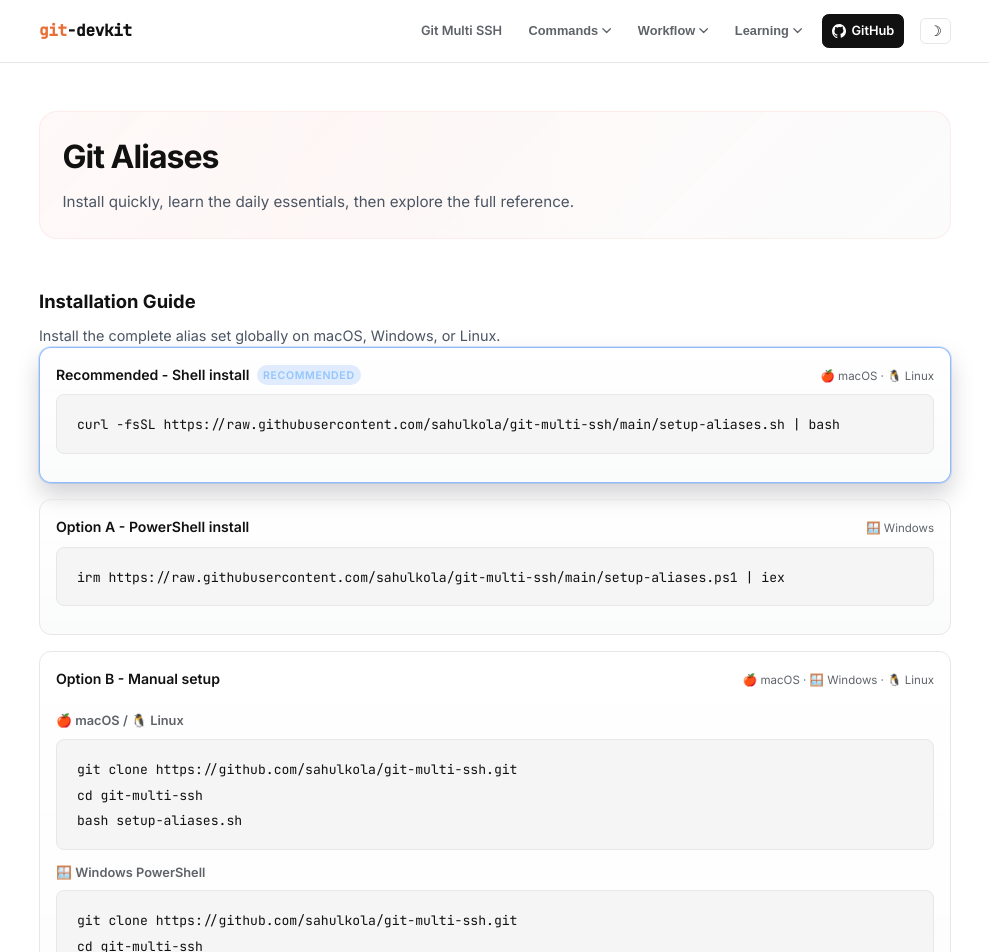
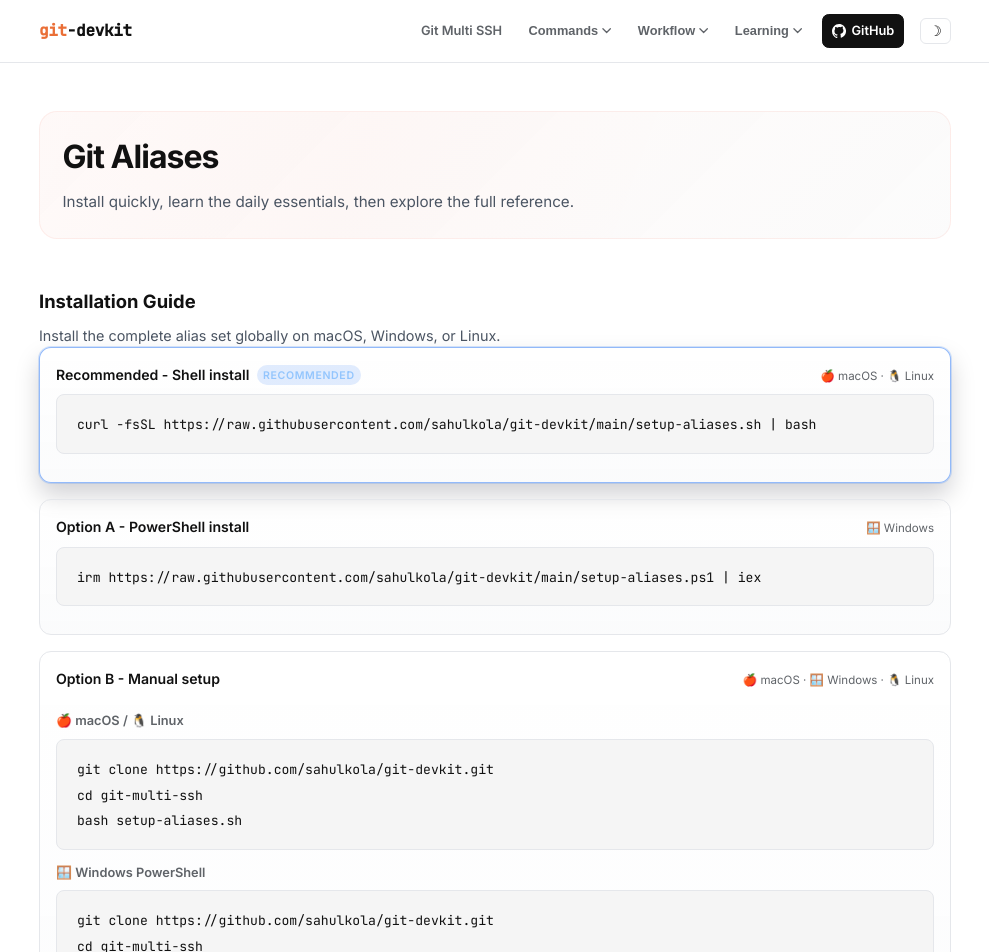
Before and after one commit to SahulKola/git-devkit, an Angular app in the folder docs-app/: page /aliases in a window 1280 px wide. Shown: the top 952 px of the page, without its empty margins (145-1134 px from the left). Built offline with nearby package versions, Linux system fonts and the light colour scheme.

Commit message:
fix: update */git-mutli-ssh urls to */git-devkit

```diff
--- a/docs-app/src/app/layout/footer.html
+++ b/docs-app/src/app/layout/footer.html
@@ -25,7 +25,7 @@
         </section>
         <section class="link-group" aria-labelledby="footer-links">
           <h4 id="footer-links">External</h4>
-          <a href="https://github.com/sahulkola/git-multi-ssh" target="_blank" rel="noopener"
+          <a href="https://github.com/sahulkola/git-devkit" target="_blank" rel="noopener"
             aria-label="GitHub repository, opens in a new tab" class="footer-github">GitHub Repository</a>
           <a href="https://www.npmjs.com/package/git-multi-ssh" target="_blank" rel="noopener"
             aria-label="npm package page, opens in a new tab">npm Package</a>
--- a/docs-app/src/app/layout/header.html
+++ b/docs-app/src/app/layout/header.html
@@ -45,7 +45,7 @@
             </ul>
           </li>
           <li class="nav-item nav-item-github">
-            <a class="github-link" href="https://github.com/sahulkola/git-multi-ssh" target="_blank" rel="noopener"
+            <a class="github-link" href="https://github.com/sahulkola/git-devkit" target="_blank" rel="noopener"
               aria-label="GitHub repository, opens in a new tab">
               <svg viewBox="0 0 16 16" aria-hidden="true" focusable="false">
                 <path
@@ -120,7 +120,7 @@
         </ul>
       </li>
       <li class="mobile-github">
-        <a href="https://github.com/sahulkola/git-multi-ssh" target="_blank" rel="noopener"
+        <a href="https://github.com/sahulkola/git-devkit" target="_blank" rel="noopener"
           aria-label="GitHub repository, opens in a new tab" (click)="closeMenu()"><span class="gh-icon"
             aria-hidden="true"><svg viewBox="0 0 16 16" focusable="false">
               <path
--- a/docs-app/src/app/pages/aliases.html
+++ b/docs-app/src/app/pages/aliases.html
@@ -17,7 +17,7 @@
             <span class="os-badges">🪟 Windows</span>
           </div>
           <div class="code-block">
-            <pre><code>irm https://raw.githubusercontent.com/sahulkola/git-multi-ssh/main/setup-aliases.ps1 | iex</code></pre>
+            <pre><code>irm https://raw.githubusercontent.com/sahulkola/git-devkit/main/setup-aliases.ps1 | iex</code></pre>
           </div>
         </article>
 
@@ -27,7 +27,7 @@
             <span class="os-badges">🍎 macOS · 🐧 Linux</span>
           </div>
           <div class="code-block">
-            <pre><code>curl -fsSL https://raw.githubusercontent.com/sahulkola/git-multi-ssh/main/setup-aliases.sh | bash</code></pre>
+            <pre><code>curl -fsSL https://raw.githubusercontent.com/sahulkola/git-devkit/main/setup-aliases.sh | bash</code></pre>
           </div>
         </article>
 
@@ -38,21 +38,21 @@
           </div>
           <h4>🍎 macOS / 🐧 Linux</h4>
           <div class="code-block">
-            <pre><code>git clone https://github.com/sahulkola/git-multi-ssh.git
+            <pre><code>git clone https://github.com/sahulkola/git-devkit.git
 cd git-multi-ssh
 bash setup-aliases.sh</code></pre>
           </div>
 
           <h4>🪟 Windows PowerShell</h4>
           <div class="code-block">
-            <pre><code>git clone https://github.com/sahulkola/git-multi-ssh.git
+            <pre><code>git clone https://github.com/sahulkola/git-devkit.git
 cd git-multi-ssh
 powershell -ExecutionPolicy Bypass -File .\setup-aliases.ps1</code></pre>
           </div>
 
           <h4>🪟 Windows Command Prompt</h4>
           <div class="code-block">
-            <pre><code>git clone https://github.com/sahulkola/git-multi-ssh.git
+            <pre><code>git clone https://github.com/sahulkola/git-devkit.git
 cd git-multi-ssh
 setup-aliases.bat</code></pre>
           </div>
@@ -64,7 +64,7 @@ setup-aliases.bat</code></pre>
             <span class="os-badges">🍎 macOS · 🐧 Linux</span>
           </div>
           <div class="code-block">
-            <pre><code>curl -fsSL https://raw.githubusercontent.com/sahulkola/git-multi-ssh/main/setup-aliases.sh | bash</code></pre>
+            <pre><code>curl -fsSL https://raw.githubusercontent.com/sahulkola/git-devkit/main/setup-aliases.sh | bash</code></pre>
           </div>
         </article>
 
@@ -74,7 +74,7 @@ setup-aliases.bat</code></pre>
             <span class="os-badges">🪟 Windows</span>
           </div>
           <div class="code-block">
-            <pre><code>irm https://raw.githubusercontent.com/sahulkola/git-multi-ssh/main/setup-aliases.ps1 | iex</code></pre>
+            <pre><code>irm https://raw.githubusercontent.com/sahulkola/git-devkit/main/setup-aliases.ps1 | iex</code></pre>
           </div>
         </article>
 
@@ -85,21 +85,21 @@ setup-aliases.bat</code></pre>
           </div>
           <h4>🍎 macOS / 🐧 Linux</h4>
           <div class="code-block">
-            <pre><code>git clone https://github.com/sahulkola/git-multi-ssh.git
+            <pre><code>git clone https://github.com/sahulkola/git-devkit.git
 cd git-multi-ssh
 bash setup-aliases.sh</code></pre>
           </div>
 
           <h4>🪟 Windows PowerShell</h4>
           <div class="code-block">
-            <pre><code>git clone https://github.com/sahulkola/git-multi-ssh.git
+            <pre><code>git clone https://github.com/sahulkola/git-devkit.git
 cd git-multi-ssh
 powershell -ExecutionPolicy Bypass -File .\setup-aliases.ps1</code></pre>
           </div>
 
           <h4>🪟 Windows Command Prompt</h4>
           <div class="code-block">
-            <pre><code>git clone https://github.com/sahulkola/git-multi-ssh.git
+            <pre><code>git clone https://github.com/sahulkola/git-devkit.git
 cd git-multi-ssh
 setup-aliases.bat</code></pre>
           </div>
--- a/docs-app/src/app/pages/home.html
+++ b/docs-app/src/app/pages/home.html
@@ -14,7 +14,7 @@
     </p>
     <div class="cta">
       <a routerLink="/installation" class="btn-primary">Get Started →</a>
-      <a href="https://github.com/sahulkola/git-multi-ssh" target="_blank" class="btn-secondary">View on GitHub</a>
+      <a href="https://github.com/sahulkola/git-devkit" target="_blank" class="btn-secondary">View on GitHub</a>
     </div>
   </div>
 </section>
--- a/docs-app/src/app/pages/installation.html
+++ b/docs-app/src/app/pages/installation.html
@@ -43,17 +43,17 @@
 
           <h4>🍎 macOS / 🐧 Linux</h4>
           <div class="code-block">
-            <pre><code>curl -fsSL https://raw.githubusercontent.com/sahulkola/git-multi-ssh/main/setup.sh | bash</code></pre>
+            <pre><code>curl -fsSL https://raw.githubusercontent.com/sahulkola/git-devkit/main/setup.sh | bash</code></pre>
           </div>
 
           <h4>🪟 Windows PowerShell</h4>
           <div class="code-block">
-            <pre><code>irm https://raw.githubusercontent.com/sahulkola/git-multi-ssh/main/setup.ps1 | iex</code></pre>
+            <pre><code>irm https://raw.githubusercontent.com/sahulkola/git-devkit/main/setup.ps1 | iex</code></pre>
           </div>
 
           <h4>🪟 Windows Command Prompt</h4>
           <div class="code-block">
-            <pre><code>curl -L -o setup.bat https://raw.githubusercontent.com/sahulkola/git-multi-ssh/main/setup.bat
+            <pre><code>curl -L -o setup.bat https://raw.githubusercontent.com/sahulkola/git-devkit/main/setup.bat
 setup.bat</code></pre>
           </div>
         </article>
@@ -79,7 +79,7 @@ git-multi-ssh</code></pre>
 
           <h4>🍎 macOS / 🐧 Linux</h4>
           <div class="code-block">
-            <pre><code>git clone https://github.com/sahulkola/git-multi-ssh.git ~/.git-multi-ssh
+            <pre><code>git clone https://github.com/sahulkola/git-devkit.git ~/.git-multi-ssh
 cd ~/.git-multi-ssh
 npm install
 npm link</code></pre>
@@ -87,7 +87,7 @@ npm link</code></pre>
 
           <h4>🪟 Windows PowerShell</h4>
           <div class="code-block">
-            <pre><code>git clone https://github.com/sahulkola/git-multi-ssh.git $env:USERPROFILE\.git-multi-ssh
+            <pre><code>git clone https://github.com/sahulkola/git-devkit.git $env:USERPROFILE\.git-multi-ssh
 cd $env:USERPROFILE\.git-multi-ssh
 npm install
 npm link</code></pre>
@@ -95,7 +95,7 @@ npm link</code></pre>
 
           <h4>🪟 Windows Command Prompt</h4>
           <div class="code-block">
-            <pre><code>git clone https://github.com/sahulkola/git-multi-ssh.git %USERPROFILE%\.git-multi-ssh
+            <pre><code>git clone https://github.com/sahulkola/git-devkit.git %USERPROFILE%\.git-multi-ssh
 cd %USERPROFILE%\.git-multi-ssh
 npm install
 npm link</code></pre>
@@ -123,17 +123,17 @@ git-multi-ssh</code></pre>
 
           <h4>🍎 macOS / 🐧 Linux</h4>
           <div class="code-block">
-            <pre><code>curl -fsSL https://raw.githubusercontent.com/sahulkola/git-multi-ssh/main/setup.sh | bash</code></pre>
+            <pre><code>curl -fsSL https://raw.githubusercontent.com/sahulkola/git-devkit/main/setup.sh | bash</code></pre>
           </div>
 
           <h4>🪟 Windows PowerShell</h4>
           <div class="code-block">
-            <pre><code>irm https://raw.githubusercontent.com/sahulkola/git-multi-ssh/main/setup.ps1 | iex</code></pre>
+            <pre><code>irm https://raw.githubusercontent.com/sahulkola/git-devkit/main/setup.ps1 | iex</code></pre>
           </div>
 
           <h4>🪟 Windows Command Prompt</h4>
           <div class="code-block">
-            <pre><code>curl -L -o setup.bat https://raw.githubusercontent.com/sahulkola/git-multi-ssh/main/setup.bat
+            <pre><code>curl -L -o setup.bat https://raw.githubusercontent.com/sahulkola/git-devkit/main/setup.bat
 setup.bat</code></pre>
           </div>
         </article>
@@ -147,7 +147,7 @@ setup.bat</code></pre>
 
           <h4>🍎 macOS / 🐧 Linux</h4>
           <div class="code-block">
-            <pre><code>git clone https://github.com/sahulkola/git-multi-ssh.git ~/.git-multi-ssh
+            <pre><code>git clone https://github.com/sahulkola/git-devkit.git ~/.git-multi-ssh
 cd ~/.git-multi-ssh
 npm install
 npm link</code></pre>
@@ -155,7 +155,7 @@ npm link</code></pre>
 
           <h4>🪟 Windows PowerShell</h4>
           <div class="code-block">
-            <pre><code>git clone https://github.com/sahulkola/git-multi-ssh.git $env:USERPROFILE\.git-multi-ssh
+            <pre><code>git clone https://github.com/sahulkola/git-devkit.git $env:USERPROFILE\.git-multi-ssh
 cd $env:USERPROFILE\.git-multi-ssh
 npm install
 npm link</code></pre>
@@ -163,7 +163,7 @@ npm link</code></pre>
 
           <h4>🪟 Windows Command Prompt</h4>
           <div class="code-block">
-            <pre><code>git clone https://github.com/sahulkola/git-multi-ssh.git %USERPROFILE%\.git-multi-ssh
+            <pre><code>git clone https://github.com/sahulkola/git-devkit.git %USERPROFILE%\.git-multi-ssh
 cd %USERPROFILE%\.git-multi-ssh
 npm install
 npm link</code></pre>
--- a/docs-app/src/index.html
+++ b/docs-app/src/index.html
@@ -56,8 +56,8 @@
   <!-- Favicon for all resolutions -->
   <link rel="icon" type="image/svg+xml" href="favicon.svg">
   <link rel="apple-touch-icon" href="favicon.svg">
-  <link rel="icon" type="image/x-icon" href="favicon.ico" sizes="32x32">
-  <link rel="shortcut icon" href="favicon.ico">
+  <link rel="icon" type="image/svg+xml" href="favicon.svg" sizes="32x32">
+  <link rel="shortcut icon" href="favicon.svg">
 
   <!-- Manifest for PWA -->
   <link rel="manifest" href="manifest.json">
```
